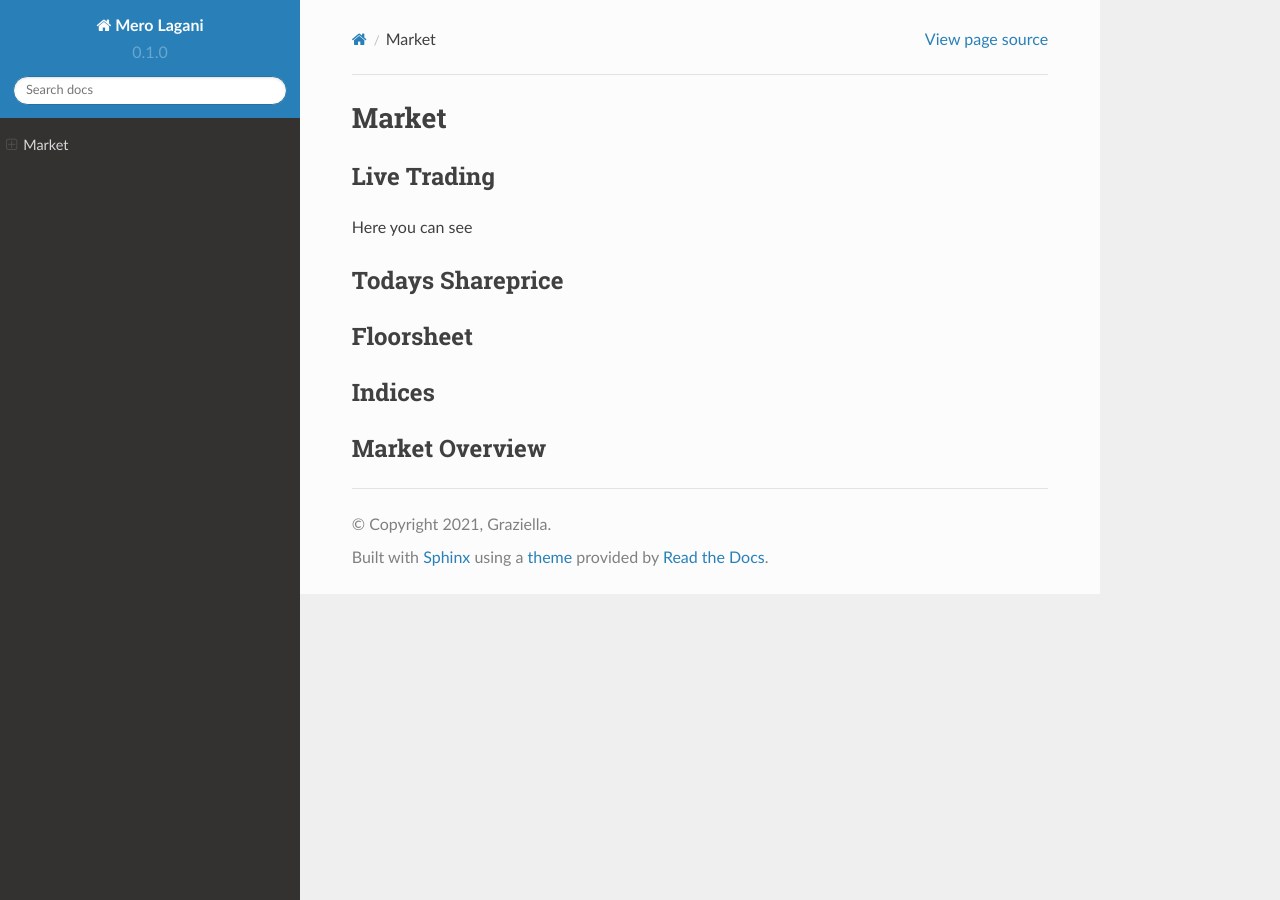
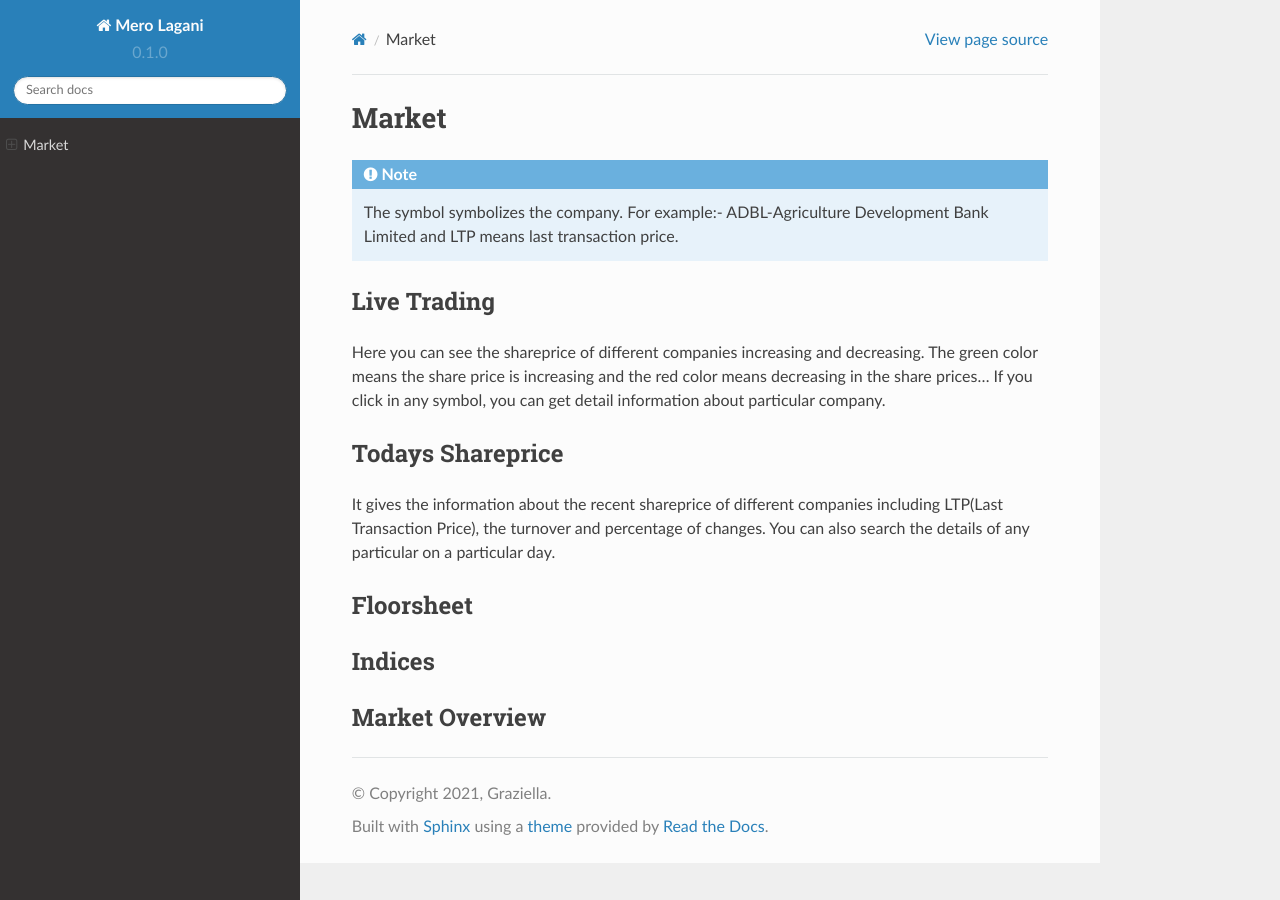
Before and after one commit to Aamosh12/Project, a Sphinx documentation site: the page built from docs/source/market.rst, in a window 1280 px wide. Built offline with Sphinx 7.4.7 and the Read the Docs theme 2.0.0, drawn with Linux system fonts in a browser that asks for light colours.

Commit message:
Details Added in Market.rst

```diff
--- a/docs/source/market.rst
+++ b/docs/source/market.rst
@@ -1,13 +1,19 @@
 Market
 ======
+.. Note::
+    The symbol symbolizes the company. For example:- ADBL-Agriculture Development Bank Limited and LTP means last transaction price.
 
 Live Trading
 ------------
-Here you can see
+Here you can see the shareprice of different companies increasing and decreasing.
+The green color means the share price is increasing and the red color means decreasing in the share prices...
+If you click in any symbol, you can get detail information about particular company.
 
 Todays Shareprice
 -----------------
-
+It gives the information about the recent shareprice of different companies including LTP(Last Transaction Price),
+the turnover and percentage of changes.
+You can also search the details of any particular on a particular day.
 
 Floorsheet
 ----------
```
